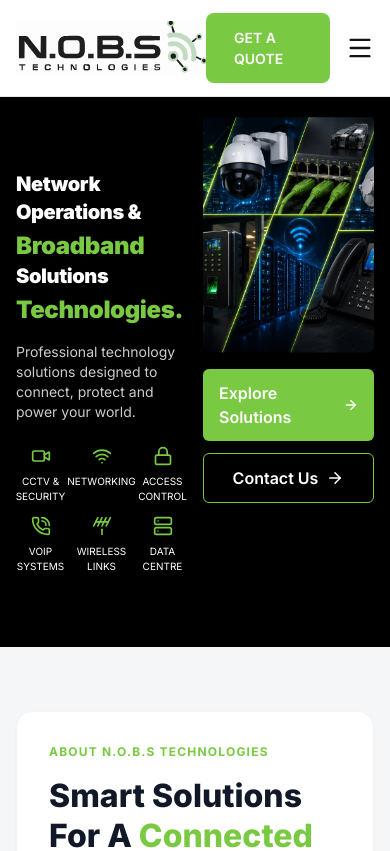
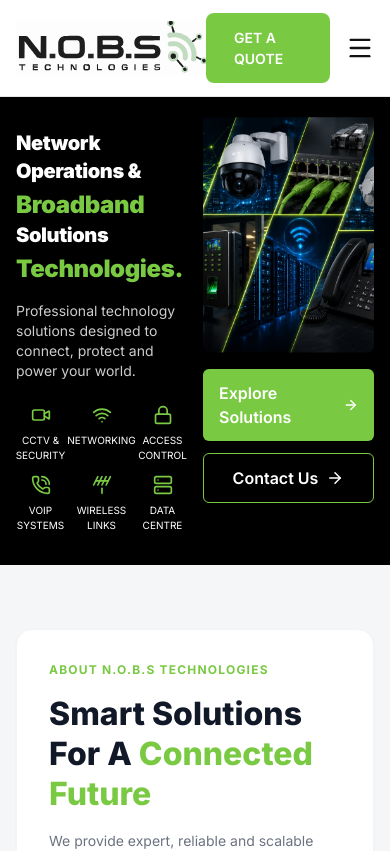
Before and after one commit to RoselineDC/front, a Next.js app: page / in a window 390 px wide. Shown: the top 851 px of the page. Built offline with nearby package versions, Linux system fonts and the light colour scheme.

Commit message:
Adding image fix b

```diff
--- a/app/page.tsx
+++ b/app/page.tsx
@@ -1,6 +1,3 @@
-import SolutionsPage from "./solutions/page";
-import ProjectsPage from "./projects/page";
-import Contact from "@/components/Contact";
 import Footer from "@/components/Footer";
 import Navbar from "@/components/Navbar";
 import { About, Hero, Solutions } from "@/components/Home";
--- a/components/Home.tsx
+++ b/components/Home.tsx
@@ -15,7 +15,7 @@
   ShieldCheck,
   Heart,
   Clock,
- Camera, Network, Radio,  Phone, Cable, Monitor
+  Camera, Network, Radio, Phone, Cable, Monitor
 } from "lucide-react";
 
 /* ---------------- SERVICES ---------------- */
@@ -37,7 +37,7 @@
       <div className="absolute inset-0 bg-gradient-to-r from-black/90 via-black/70 to-transparent z-10" />
 
       <div className="relative z-20 max-w-7xl mx-auto px-4">
-    <div className="grid grid-cols-2 lg:grid-cols-2 min-h-[550px] lg:min-h-[720px] gap-4">
+        <div className="grid grid-cols-2 lg:grid-cols-2 min-h-[50px] lg:min-h-[720px] gap-4">
 
           {/* LEFT */}
           <div className="flex flex-col justify-center py-8 lg:py-20">
```
Lines whose indentation alone changed are shown as unchanged.
